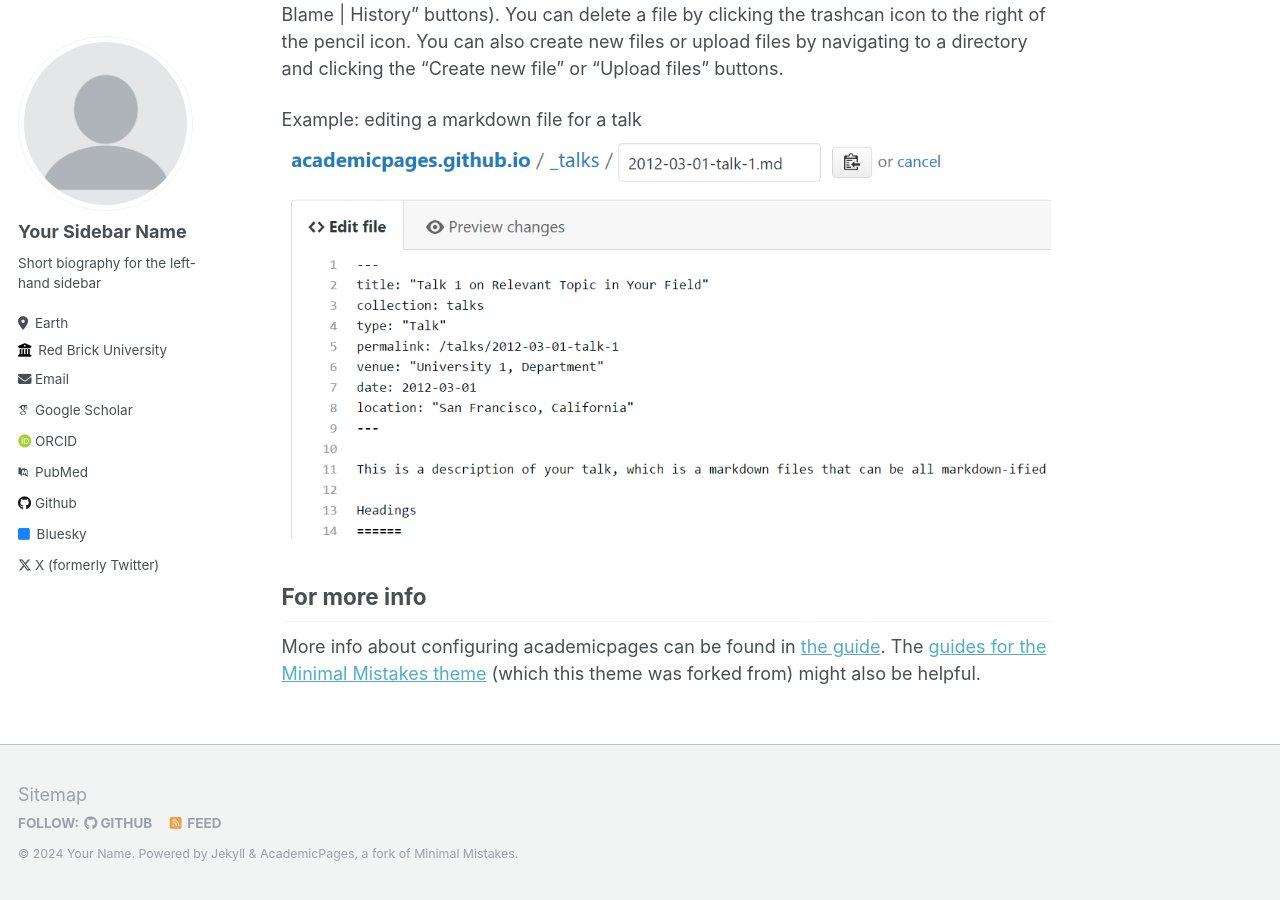
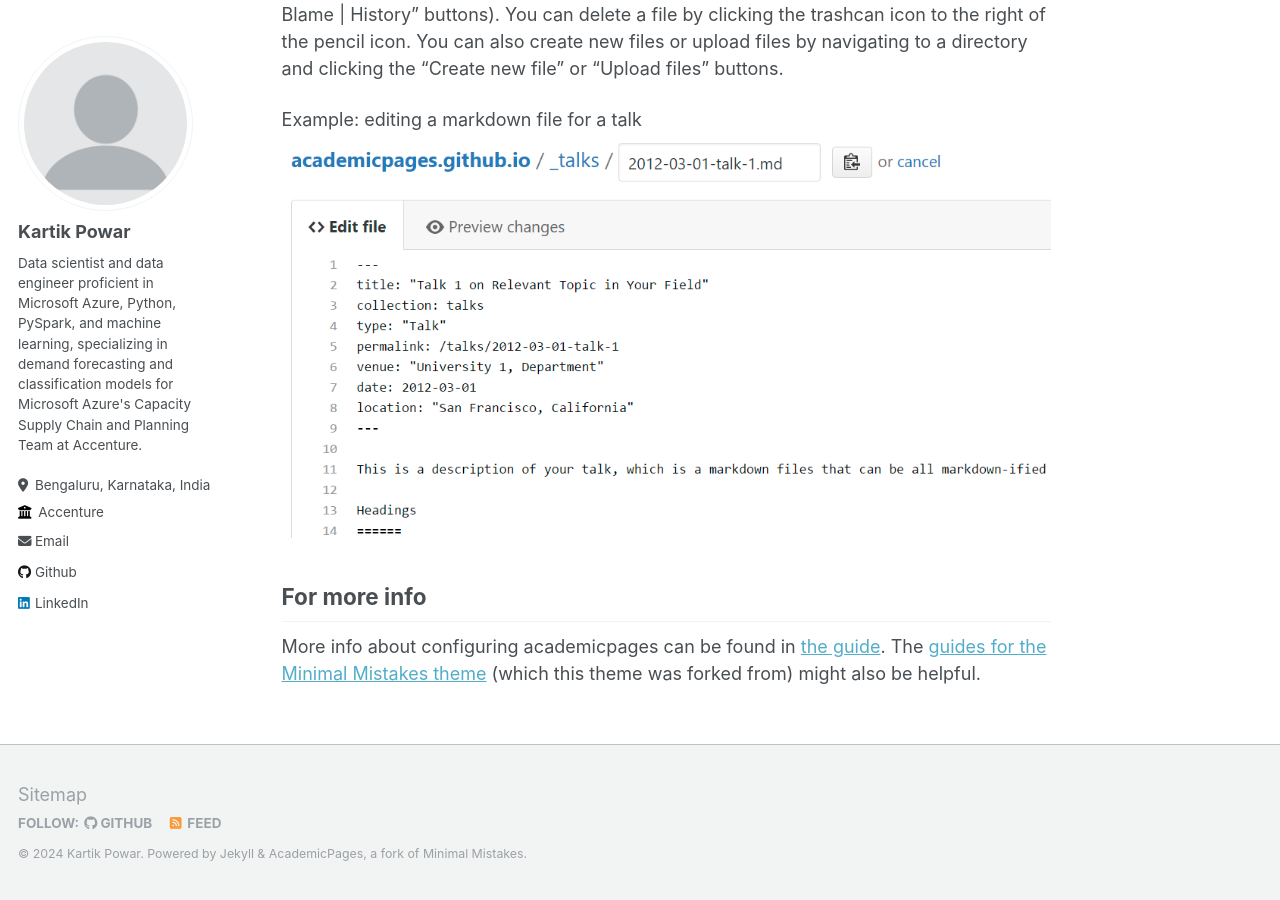
Before and after one commit to Rei-Moriaty/kartikpowar.github.io, a Jekyll site: the page built from _pages/about.md, in a window 1280 px wide and 900 px high, scrolled down 2463 px. Built offline with Jekyll 4.4.1, drawn with Linux system fonts in a browser that asks for light colours; some web fonts are replaced; some of the changed text lies outside the part shown.

Commit message:
Update _config.yml

```diff
--- a/_config.yml
+++ b/_config.yml
@@ -8,13 +8,13 @@
 
 # Basic Site Settings
 locale                   : "en-US"
-title                    : "Your Name / Site Title"
+title                    : "Kartik Powar"
 title_separator          : "-"
-name                     : &name "Your Name"
+name                     : &name "Kartik Powar"
 description              : &description "personal description"
-url                      : https://academicpages.github.io # the base hostname & protocol for your site e.g. "https://mmistakes.github.io"
+url                      : https://kartikpowar.github.io # the base hostname & protocol for your site e.g. "https://mmistakes.github.io"
 baseurl                  : "" # the subpath of your site, e.g. "/blog"
-repository               : "academicpages/academicpages.github.io"
+repository               : "kartikpowar.github.io"
 
 # Site Author - The following control what appear as part of the author content on the side bar.
 #               If a field is blank the icon and link will not appear, otherwise it will be shown.
@@ -22,32 +22,32 @@ repository               : "academicpages/academicpages.github.io"
 author:
   # Biographic information
   avatar           : "profile.png"
-  name             : "Your Sidebar Name"
+  name             : "Kartik Powar"
   pronouns         : # example: "she/her"
-  bio              : "Short biography for the left-hand sidebar"
-  location         : "Earth"
-  employer         : "Red Brick University"
+  bio              : "Data scientist and data engineer proficient in Microsoft Azure, Python, PySpark, and machine learning, specializing in demand forecasting and classification models for Microsoft Azure's Capacity Supply Chain and Planning Team at Accenture."
+  location         : "Bengaluru, Karnataka, India"
+  employer         : "Accenture"
   uri              : # URL
-  email            : "none@example.org"
+  email            : "kartikpowar310398@gmail.com"
 
-  # Academic websites
-  arxiv            : # URL - Update with the correct link to your profile
-  googlescholar    : "https://scholar.google.com/citations?user=PS_CX0AAAAAJ"
-  impactstory      : # URL
-  orcid            : "http://orcid.org/yourorcidurl"
-  pubmed           : "https://www.ncbi.nlm.nih.gov/pubmed/?term=john+snow"
-  researchgate     : # URL
+  # # Academic websites
+  # arxiv            : # URL - Update with the correct link to your profile
+  # googlescholar    : "https://scholar.google.com/citations?user=PS_CX0AAAAAJ"
+  # impactstory      : # URL
+  # orcid            : "http://orcid.org/yourorcidurl"
+  # pubmed           : "https://www.ncbi.nlm.nih.gov/pubmed/?term=john+snow"
+  # researchgate     : # URL
 
   # Repositories and software development
   bitbucket        : # Username - Update with your username on the site
   codepen          : # Username
   dribbble         : # Username
-  github           : "academicpages"
+  github           : "Rei-Moriaty"
   kaggle           : # Username
   stackoverflow    : # User number or user number and name (i.e., use "1" or "1/jeff-atwood")
 
   # Social media
-  bluesky          : "bsky.app" # Replace this with you Bluesky username
+  bluesky          : #"bsky.app" # Replace this with you Bluesky username
   facebook         : # Username
   flickr           : # Username
   foursquare       : # Username
@@ -56,7 +56,7 @@ author:
   keybase          : # Username
   instagram        : # Username
   lastfm           : # Username
-  linkedin         : # Username
+  linkedin         : kartik-powar-99270616a
   mastodon         : # URL
   medium           : # URL
   pinterest        : # Username
@@ -64,7 +64,7 @@ author:
   steam            : # Username
   telegram         : # URL
   tumblr           : # Username
-  twitter          : "UniofOxford"  # Replace this with your X / Twitter handle
+  twitter          : #"UniofOxford"  # Replace this with your X / Twitter handle
   vine             : # Username
   weibo            : # Username
   wikipedia        : # Username
@@ -279,7 +279,7 @@ sass:
 permalink: /:categories/:title/
 # paginate: 5 # amount of posts to show
 # paginate_path: /page:num/
-timezone: America/Los_Angeles # http://en.wikipedia.org/wiki/List_of_tz_database_time_zones
+timezone: Asia/Kolkata # http://en.wikipedia.org/wiki/List_of_tz_database_time_zones
 
 
 # Plugins
```
